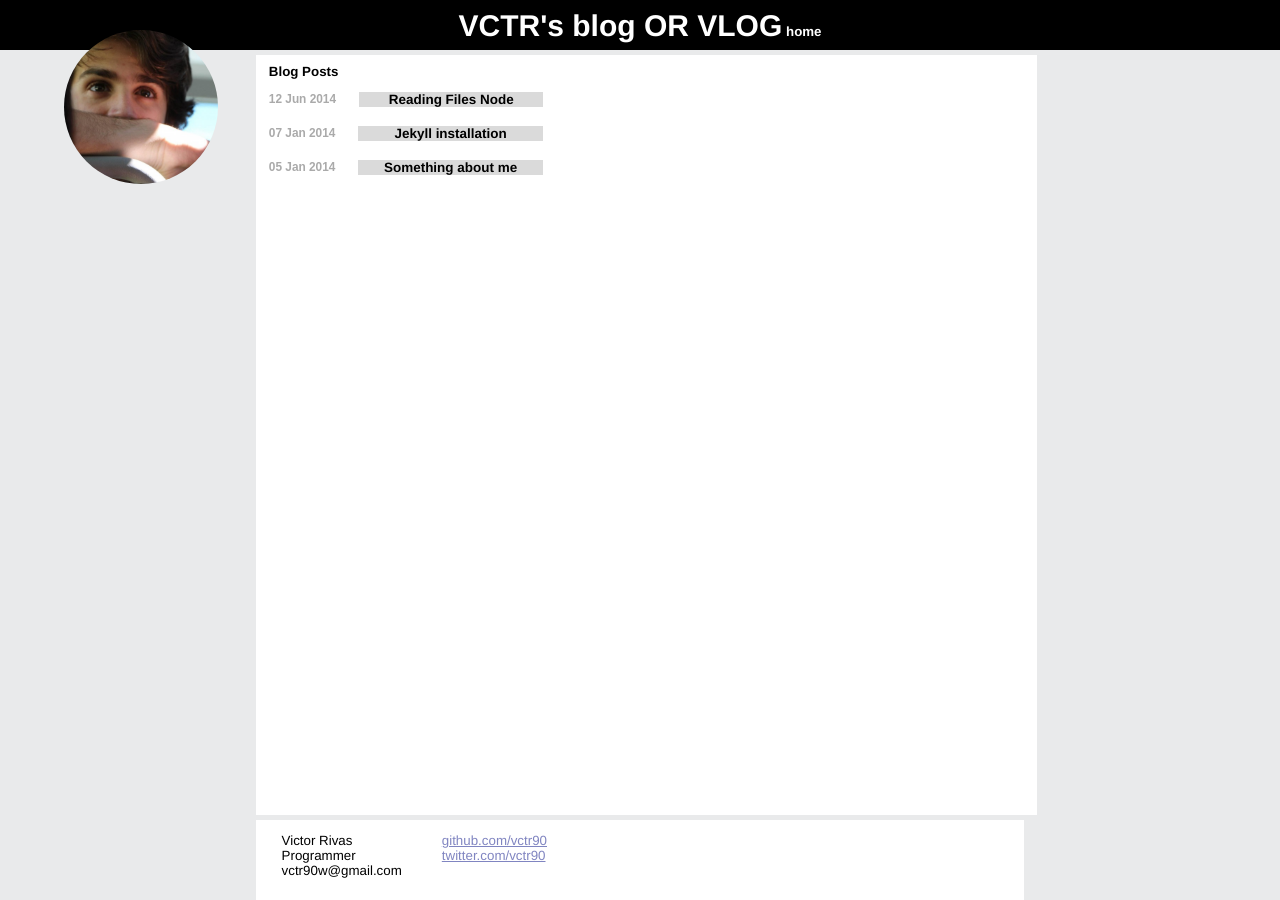
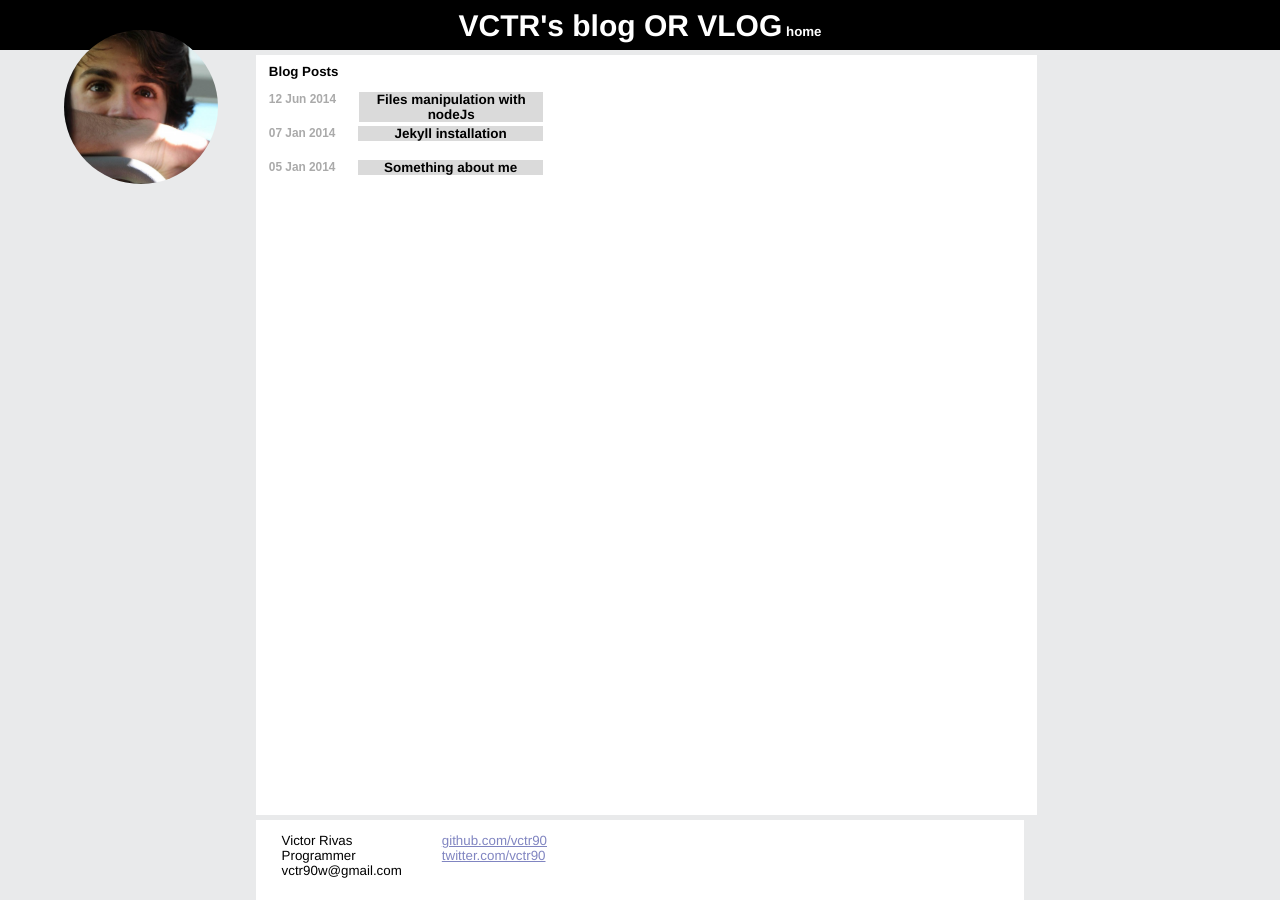
Before and after one commit to rivasvict/vctr90.github.io, a Jekyll site: the page built from index.html, in a window 1280 px wide. Built offline with Jekyll 4.4.1, drawn with Linux system fonts in a browser that asks for light colours; Markdown is read by kramdown in place of the engine named in the settings.

Commit message:
Fixing layoud

```diff
--- a/_posts/2014-06-12-Reading-files-node.md
+++ b/_posts/2014-06-12-Reading-files-node.md
@@ -1,5 +1,6 @@
 ---
-published: true
+layout: post
+title: "Files manipulation with nodeJs"
 ---
 
 Node file manipulation.
```
